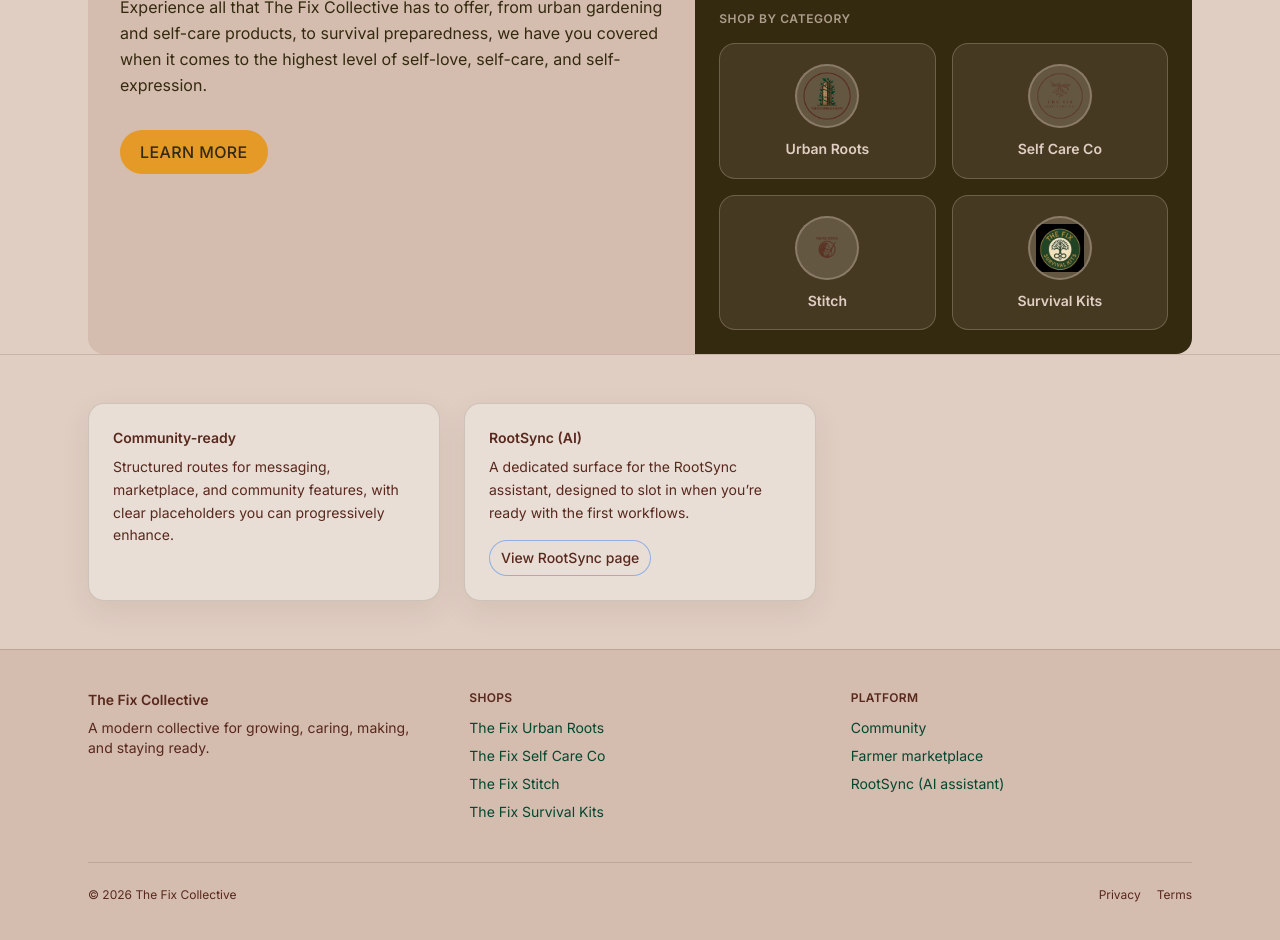
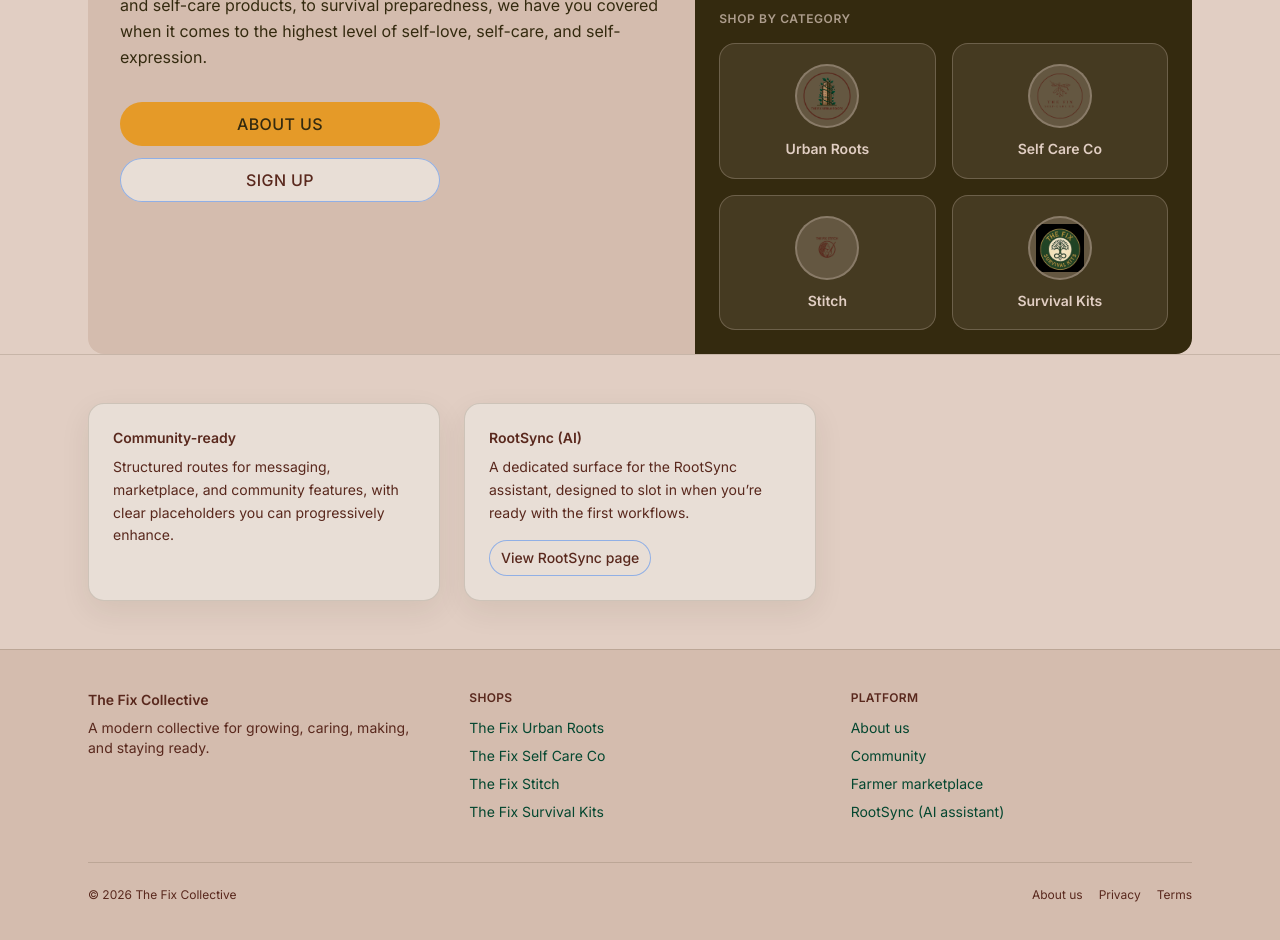
Before and after one commit to jasmincimone/TheFixCollective, a Next.js app: page / in a window 1280 px wide. Shown: the part 320-1260 px from the top of the page. Built offline with nearby package versions, Linux system fonts and the light colour scheme; no server answers; the database is empty.

Commit message:
v0.1.9-UI.Optimization

```diff
--- /dev/null
+++ b/src/app/about/page.tsx
@@ -0,0 +1,48 @@
+import Link from "next/link";
+
+import { Container } from "@/components/Container";
+import { ButtonLink } from "@/components/ui/Button";
+
+export const metadata = {
+  title: "About us",
+  description:
+    "The Fix Collective brings together urban growing, self-care, making, and preparedness under one brand.",
+};
+
+export default function AboutPage() {
+  return (
+    <div>
+      <section className="border-b border-fix-border/15">
+        <Container className="py-12 sm:py-16">
+          <h1 className="text-3xl font-semibold tracking-tight text-fix-heading sm:text-4xl">
+            About us
+          </h1>
+          <p className="mt-4 max-w-2xl text-base leading-relaxed text-fix-text-muted">
+            The Fix Collective is a modern platform built around four distinct shops—Urban Roots, Self Care
+            Co, Stitch, and Survival Kits—so you can grow, care, make, and prepare with confidence. We
+            combine curated products, community, a farmer marketplace, and tools like RootSync AI to
+            support self-love, self-care, and self-expression in everyday life.
+          </p>
+          <p className="mt-4 max-w-2xl text-base leading-relaxed text-fix-text-muted">
+            Whether you&apos;re starting a balcony garden, building gentle rituals, mending what you love,
+            or keeping your household ready, we&apos;re here to meet you where you are.
+          </p>
+          <div className="mt-8 flex flex-wrap gap-3">
+            <ButtonLink href="/shops" variant="cta" size="md">
+              Explore the shops
+            </ButtonLink>
+            <ButtonLink href="/signup" variant="secondary" size="md">
+              Join now
+            </ButtonLink>
+            <Link
+              href="/"
+              className="inline-flex items-center rounded-full px-5 py-2.5 text-sm font-medium text-fix-link ring-1 ring-fix-border/20 hover:bg-fix-bg-muted"
+            >
+              Back to home
+            </Link>
+          </div>
+        </Container>
+      </section>
+    </div>
+  );
+}
--- a/src/app/menu/page.tsx
+++ b/src/app/menu/page.tsx
@@ -25,13 +25,13 @@
   return (
     <div className="flex min-h-0 flex-1 flex-row">
       <aside className="flex h-full min-h-0 w-[min(100%,400px)] min-w-[260px] shrink-0 flex-col overflow-y-auto border-r border-fix-border/15 bg-fix-surface sm:min-w-[280px]">
-        <div className="flex flex-col py-6 pl-6 pr-4">
+        <div className="flex min-h-0 flex-1 flex-col py-6 pl-6 pr-4">
           <div className="flex items-center justify-between">
             <h1 className="text-lg font-semibold text-fix-heading">Menu</h1>
             <MenuCloseButton />
           </div>
 
-          <nav className="mt-6 flex flex-col" aria-label="Main navigation">
+          <nav className="mt-6 flex min-h-0 flex-1 flex-col" aria-label="Main navigation">
             <section className="mb-6">
               <Suspense fallback={<AccountLinkFallback />}>
                 <MenuAccountLink />
@@ -70,6 +70,15 @@
                 ))}
               </ul>
             </section>
+
+            <div className="mt-auto border-t border-fix-border/15 pt-6">
+              <Link
+                href="/about"
+                className="block rounded-xl px-3 py-2 text-sm font-medium text-fix-link hover:bg-fix-bg-muted hover:text-fix-link-hover"
+              >
+                About us
+              </Link>
+            </div>
           </nav>
         </div>
       </aside>
--- a/src/app/page.tsx
+++ b/src/app/page.tsx
@@ -24,9 +24,12 @@
                 when it comes to the highest level of self-love, self-care, and
                 self-expression.
               </p>
-              <div className="mt-8">
-                <ButtonLink href="/shops" variant="cta" size="lg" className="uppercase tracking-wide">
-                  Learn more
+              <div className="mt-8 flex w-full max-w-xs flex-col gap-3">
+                <ButtonLink href="/about" variant="cta" size="lg" className="uppercase tracking-wide">
+                  About us
+                </ButtonLink>
+                <ButtonLink href="/signup" variant="secondary" size="lg" className="uppercase tracking-wide">
+                  Sign up
                 </ButtonLink>
               </div>
             </div>
--- a/src/components/RootSyncFeatureCards.tsx
+++ b/src/components/RootSyncFeatureCards.tsx
@@ -33,13 +33,13 @@
     : null;
 
   return (
-    <div className="mt-8 grid grid-cols-1 gap-4 sm:grid-cols-3">
+    <div className="mt-8 w-full min-w-0">
       {active ? (
         <button
           type="button"
           className={cn(
             cardBase,
-            "col-span-1 flex w-full flex-col items-center justify-center px-6 py-8 text-center sm:col-span-3 sm:aspect-[3/1] max-sm:aspect-[1/3] max-sm:min-h-0",
+            "flex w-full min-w-0 flex-col items-center justify-center px-4 py-6 text-center sm:px-6 sm:py-8 sm:aspect-[3/1]",
           )}
           onClick={() => setOpenId(null)}
           aria-expanded
@@ -52,22 +52,28 @@
           </p>
         </button>
       ) : (
-        FEATURES.map((f) => (
+        <div
+          className="flex w-full min-w-0 flex-row gap-2 sm:gap-4"
+          role="group"
+          aria-label="RootSync features"
+        >
+          {FEATURES.map((f) => (
             <button
               key={f.id}
               type="button"
               className={cn(
                 cardBase,
-              "flex aspect-square w-full items-center justify-center px-4 py-6 text-center",
+                "flex aspect-square min-h-0 min-w-0 flex-1 flex-col items-center justify-center overflow-hidden px-1 py-2 text-center sm:px-4 sm:py-6",
               )}
               onClick={() => setOpenId(f.id)}
               aria-expanded={false}
             >
-            <span className="text-sm font-semibold text-fix-heading">
+              <span className="line-clamp-4 text-[10px] font-semibold leading-tight text-fix-heading sm:text-sm sm:leading-snug">
                 {f.title}
               </span>
             </button>
-        ))
+          ))}
+        </div>
       )}
     </div>
   );
--- a/src/components/SiteFooter.tsx
+++ b/src/components/SiteFooter.tsx
@@ -40,6 +40,12 @@
             </div>
             <div className="mt-3 grid gap-2">
               <Link
+                href="/about"
+                className="text-sm text-fix-link hover:text-fix-link-hover"
+              >
+                About us
+              </Link>
+              <Link
                 href="/community"
                 className="text-sm text-fix-link hover:text-fix-link-hover"
               >
@@ -63,7 +69,10 @@
 
         <div className="mt-10 flex flex-col gap-2 border-t border-fix-border/15 pt-6 text-xs text-fix-text-muted sm:flex-row sm:items-center sm:justify-between">
           <div>© {new Date().getFullYear()} The Fix Collective</div>
-          <div className="flex gap-4">
+          <div className="flex flex-wrap gap-x-4 gap-y-2">
+            <Link href="/about" className="hover:text-fix-heading">
+              About us
+            </Link>
             <Link href="/privacy" className="hover:text-fix-heading">
               Privacy
             </Link>
```
Also changed, not shown: 1 other file (tests, documents, lock files or other folders). Lines whose indentation alone changed are shown as unchanged.
